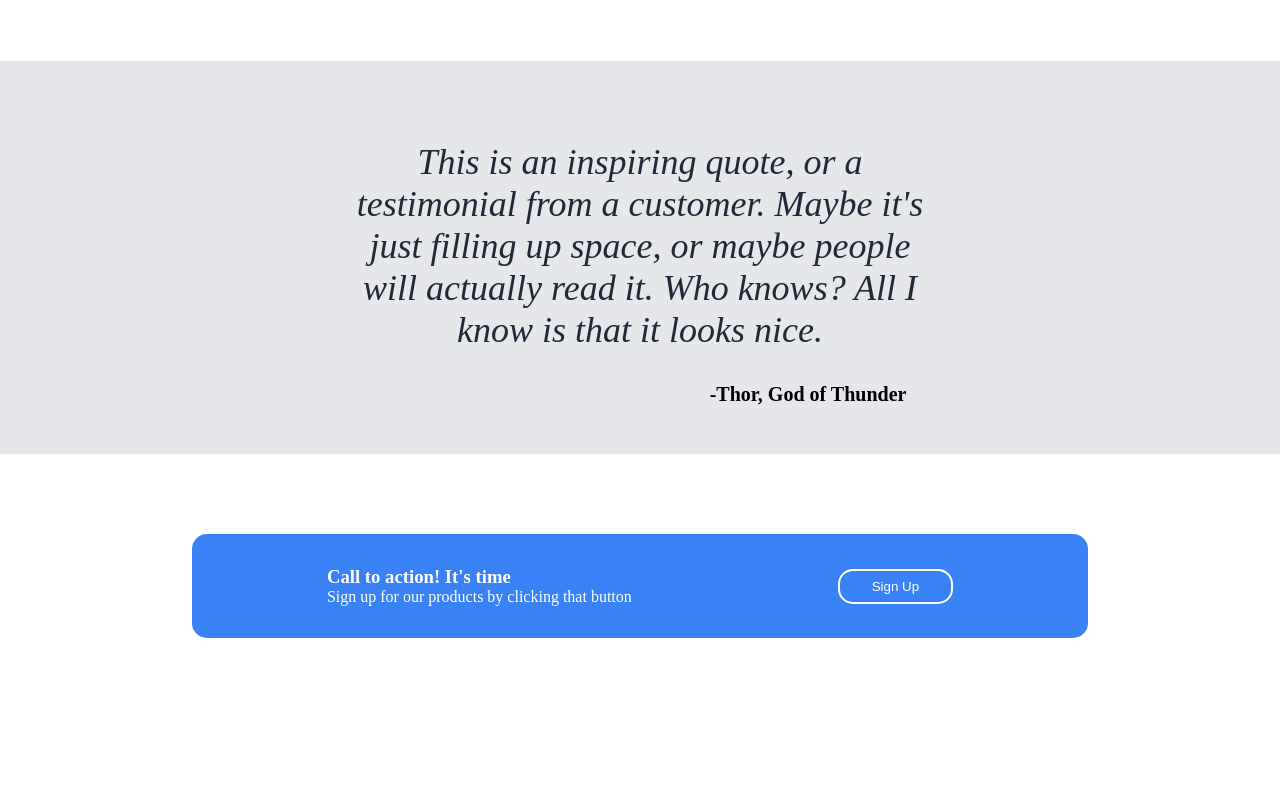
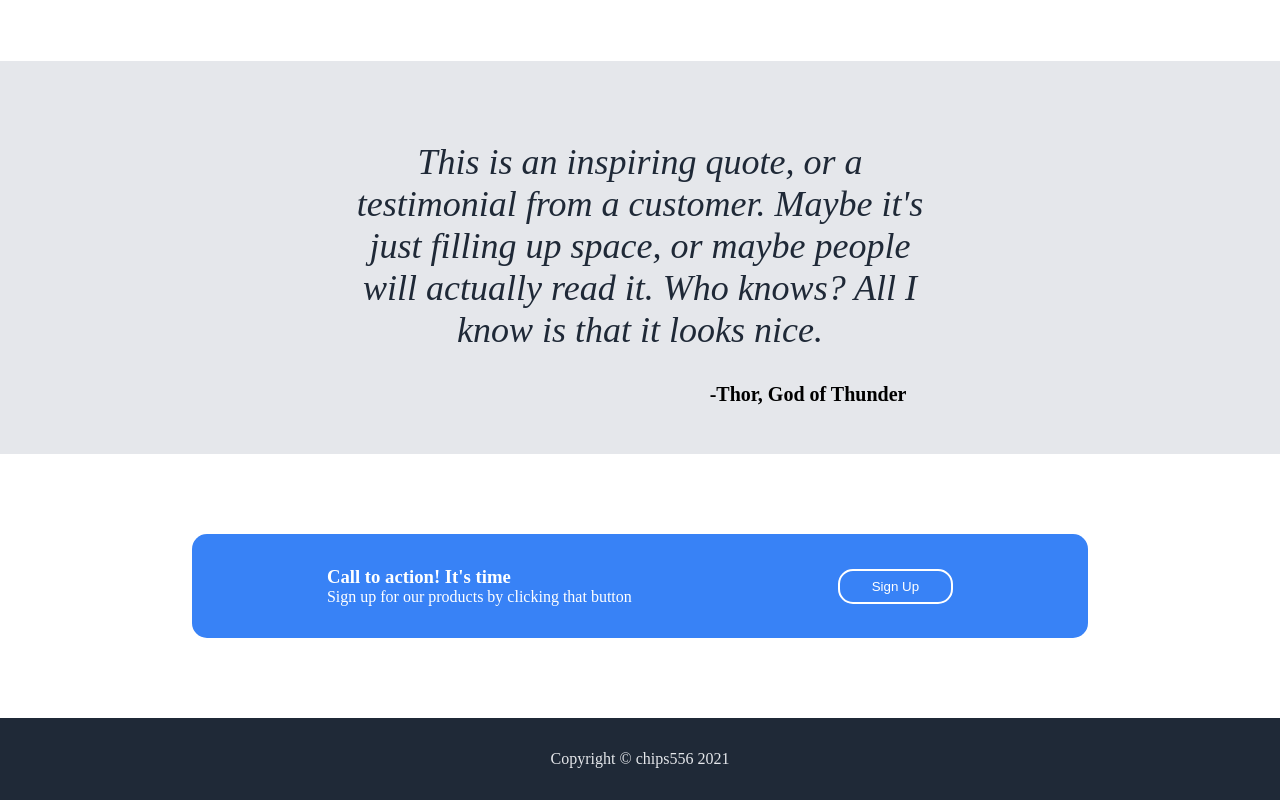
Before and after one commit to chips556/odinlandingpage, a plain HTML site: page index.html in a window 1280 px wide. Shown: the part 958-1758 px from the top of the page. Before the commit the page ends 1676 px from the top, so only its background shows below. Drawn offline with Linux system fonts and the light colour scheme.

Commit message:
Added footer

```diff
--- a/index.html
+++ b/index.html
@@ -83,5 +83,8 @@
         <button>Sign Up</button>
       </div>
     </section>
+    <footer>
+      <p>Copyright &copy; chips556 2021</p>
+    </footer>
   </body>
 </html>
--- a/styles.css
+++ b/styles.css
@@ -144,3 +144,10 @@ blockquote {
   border-radius: 15px;
   color: white;
 }
+
+footer {
+  text-align: center;
+  color: #e5e7eb;
+  background-color: var(--herobackground);
+  padding: 2rem;
+}
```
